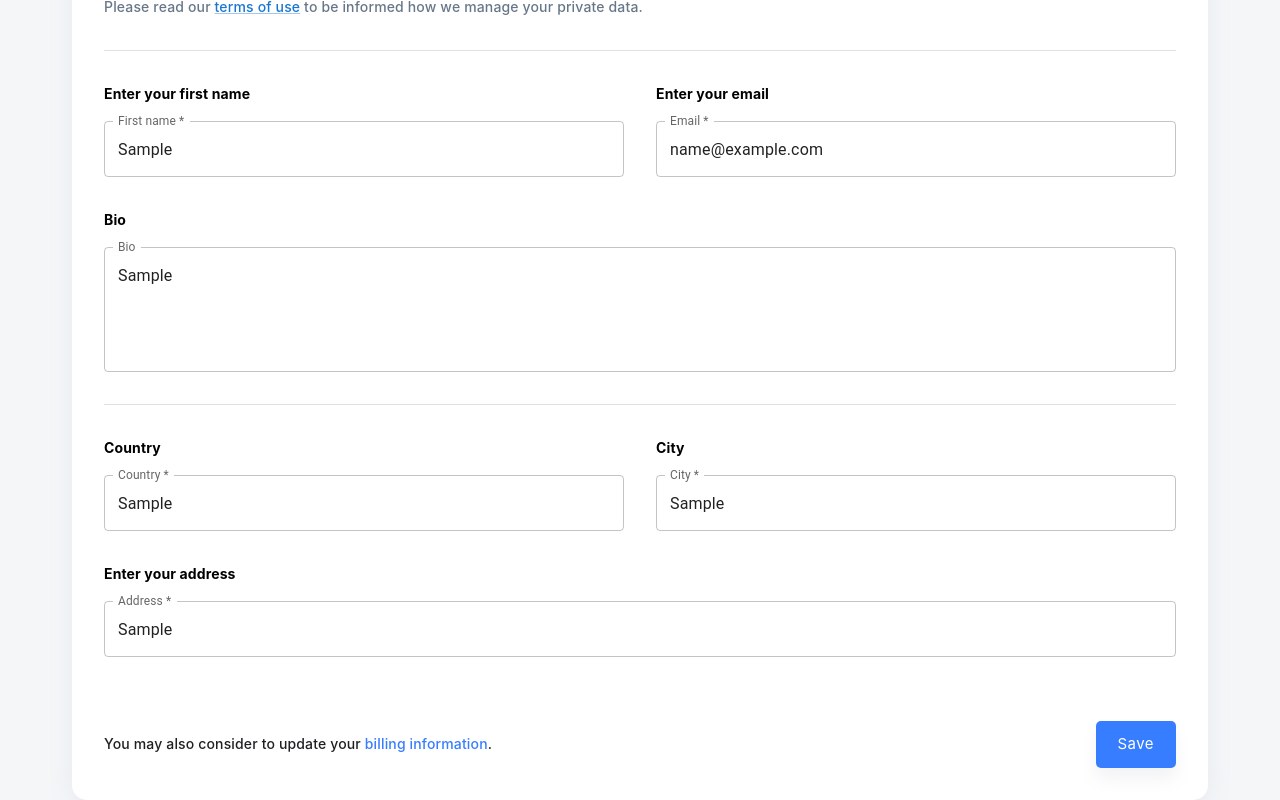
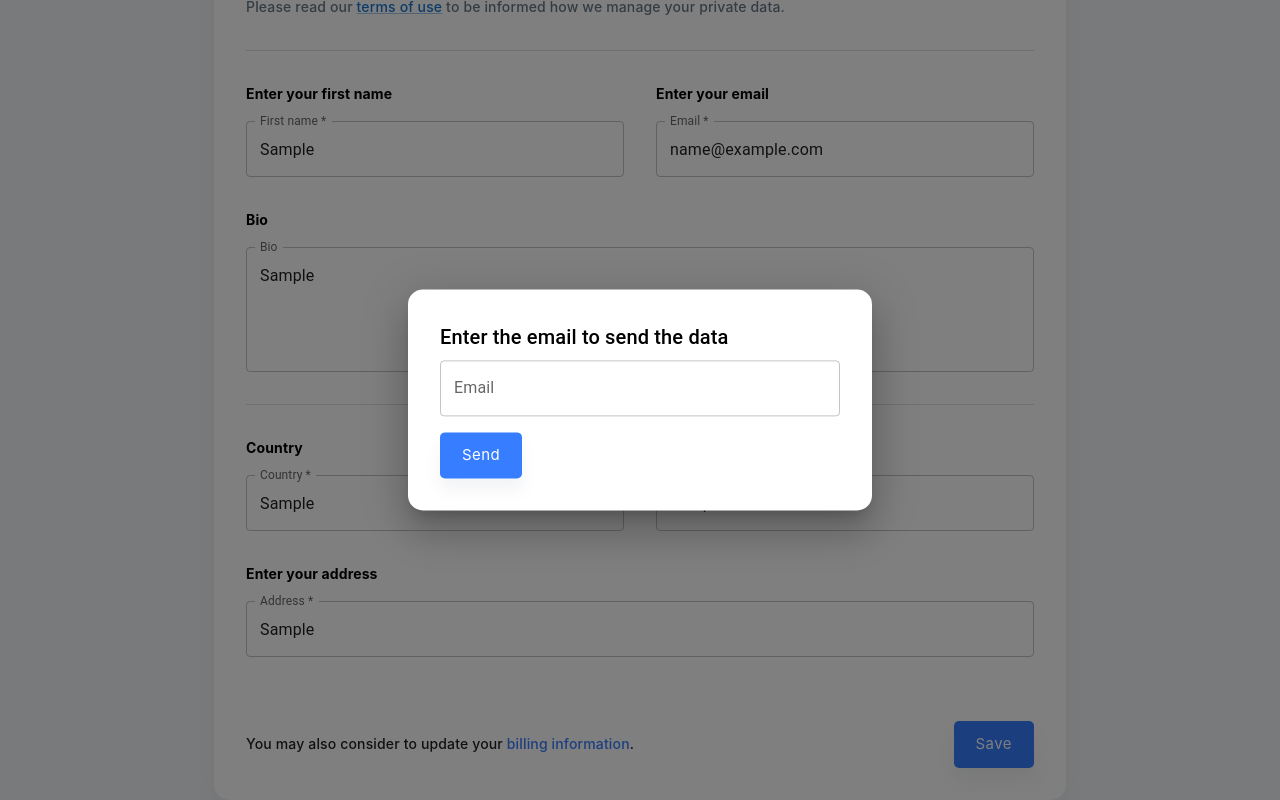
Before and after one commit to Igor-Laptev/SmartTest, a React (Create React App) app: page / in a window 1280 px wide. Both pictures are taken after typing "Sample", "name@example.com", "Sample", "Sample", "Sample", "Sample" into the empty fields and a click on the button "Save". Shown: the part 76-876 px from the top of the page. Built offline with nearby package versions, Linux system fonts and the light colour scheme.

Commit message:
Добавлено модальное окно с проверкой на валидацию

```diff
--- a/src/components/Form.jsx
+++ b/src/components/Form.jsx
@@ -8,7 +8,20 @@ import {
   Link,
   Box,
   Divider,
+  Modal,
 } from '@mui/material';
+
+const modalStyle = {
+  position: 'absolute',
+  top: '50%',
+  left: '50%',
+  transform: 'translate(-50%, -50%)',
+  width: 400,
+  bgcolor: 'background.paper',
+  borderRadius: '15px',
+  boxShadow: 24,
+  p: 4,
+};
 
 function Form() {
   const [formData, setFormData] = useState({
@@ -21,6 +34,9 @@ function Form() {
   });
 
   const [errors, setErrors] = useState({});
+  const [open, setOpen] = useState(false);
+  const [modalEmail, setModalEmail] = useState('');
+  const [modalEmailError, setModalEmailError] = useState('');
 
   const handleChange = (e) => {
     setFormData({ ...formData, [e.target.name]: e.target.value });
@@ -41,19 +57,38 @@ function Form() {
     if (Object.keys(newErrors).length > 0) {
       setErrors(newErrors);
     } else {
-      // Submit the form
+      setOpen(true);
     }
+  };
+
+  const handleSend = () => {
+    if (!modalEmail) {
+      setModalEmailError('Email is required');
+      return;
+    }
+
+    const currentDate = new Date();
+    const formattedDate = `${currentDate.getDate()}/${currentDate.getMonth() + 1}/${currentDate.getFullYear()} ${currentDate.getHours()}:${currentDate.getMinutes()}`;
+
+    const dataToSend = {
+      ...formData,
+      sentAt: formattedDate,
+    };
+
+    console.log(`Sending data to ${modalEmail}:`, dataToSend);
+    // Здесь вы можете добавить логику для отправки данных на email
+
+    setOpen(false);
   };
 
   return (
     <Container
-      maxWidth="lg"
+      maxWidth="md"
       sx={{
         minHeight: '100vh',
         display: 'flex',
         alignItems: 'center',
         justifyContent: 'center',
-        px: { xs: 2, sm: 3, md: 4 },
       }}
     >
       <Box
@@ -62,7 +97,7 @@ function Form() {
           borderRadius: '15px',
           boxShadow: 'rgba(140, 152, 164, 0.125) 0px 6px 24px 0px',
           p: 4,
-          maxWidth: '1280px',
+          maxWidth: '895px',
           width: '100%',
           pb: 4,
         }}
@@ -83,7 +118,8 @@ function Form() {
               color: 'rgb(103, 119, 136)',
             }}
           >
-            Please read our <Link href="/terms">terms of use</Link> to be
+            Please read our{' '}
+            <Link href="https://www.google.com">terms of use</Link> to be
             informed how we manage your private data.
           </Typography>
           <Box
@@ -300,7 +336,7 @@ function Form() {
               >
                 You may also consider to update your{' '}
                 <Link
-                  href="/billing"
+                  href="https://www.google.com"
                   sx={{
                     margin: 0,
                     fontFamily: 'inherit',
@@ -346,12 +382,74 @@ function Form() {
                   fontWeight: 400,
                   borderRadius: '5px',
                 }}
+                onClick={handleSubmit}
               >
                 Save
               </Button>
             </Grid>
           </Grid>
         </form>
+        <Modal
+          open={open}
+          onClose={() => setOpen(false)}
+          aria-labelledby="modal-modal-title"
+          aria-describedby="modal-modal-description"
+        >
+          <Box sx={modalStyle}>
+            <Typography variant="h6" component="h2" gutterBottom>
+              Enter the email to send the data
+            </Typography>
+            <TextField
+              fullWidth
+              label="Email"
+              name="modalEmail"
+              value={modalEmail}
+              onChange={(e) => {
+                setModalEmail(e.target.value);
+                setModalEmailError('');
+              }}
+              error={!!modalEmailError}
+              helperText={modalEmailError}
+              sx={{
+                borderRadius: '5px',
+                marginBottom: '16px',
+              }}
+            />
+            <Button
+              variant="contained"
+              color="primary"
+              onClick={handleSend}
+              sx={{
+                display: 'inline-flex',
+                alignItems: 'center',
+                justifyContent: 'center',
+                boxSizing: 'border-box',
+                outline: 0,
+                border: 0,
+                margin: 0,
+                cursor: 'pointer',
+                userSelect: 'none',
+                verticalAlign: 'middle',
+                textDecoration: 'none',
+                textTransform: 'none',
+                fontFamily: 'Inter, sans-serif',
+                fontSize: '0.9375rem',
+                lineHeight: 1.75,
+                minWidth: '64px',
+                padding: '10px 22px',
+                transition:
+                  'background-color 250ms cubic-bezier(0.4, 0, 0.2, 1) 0ms, box-shadow 250ms cubic-bezier(0.4, 0, 0.2, 1) 0ms, border-color 250ms cubic-bezier(0.4, 0, 0.2, 1) 0ms, color 250ms cubic-bezier(0.4, 0, 0.2, 1) 0ms',
+                color: 'rgb(255, 255, 255)',
+                backgroundColor: 'rgb(55, 125, 255)',
+                boxShadow: 'rgba(140, 152, 164, 0.1) 0px 12px 15px',
+                fontWeight: 400,
+                borderRadius: '5px',
+              }}
+            >
+              Send
+            </Button>
+          </Box>
+        </Modal>
       </Box>
     </Container>
   );
```
Also changed, not shown: src/components/Form.css (deleted, +0 -79 lines).
